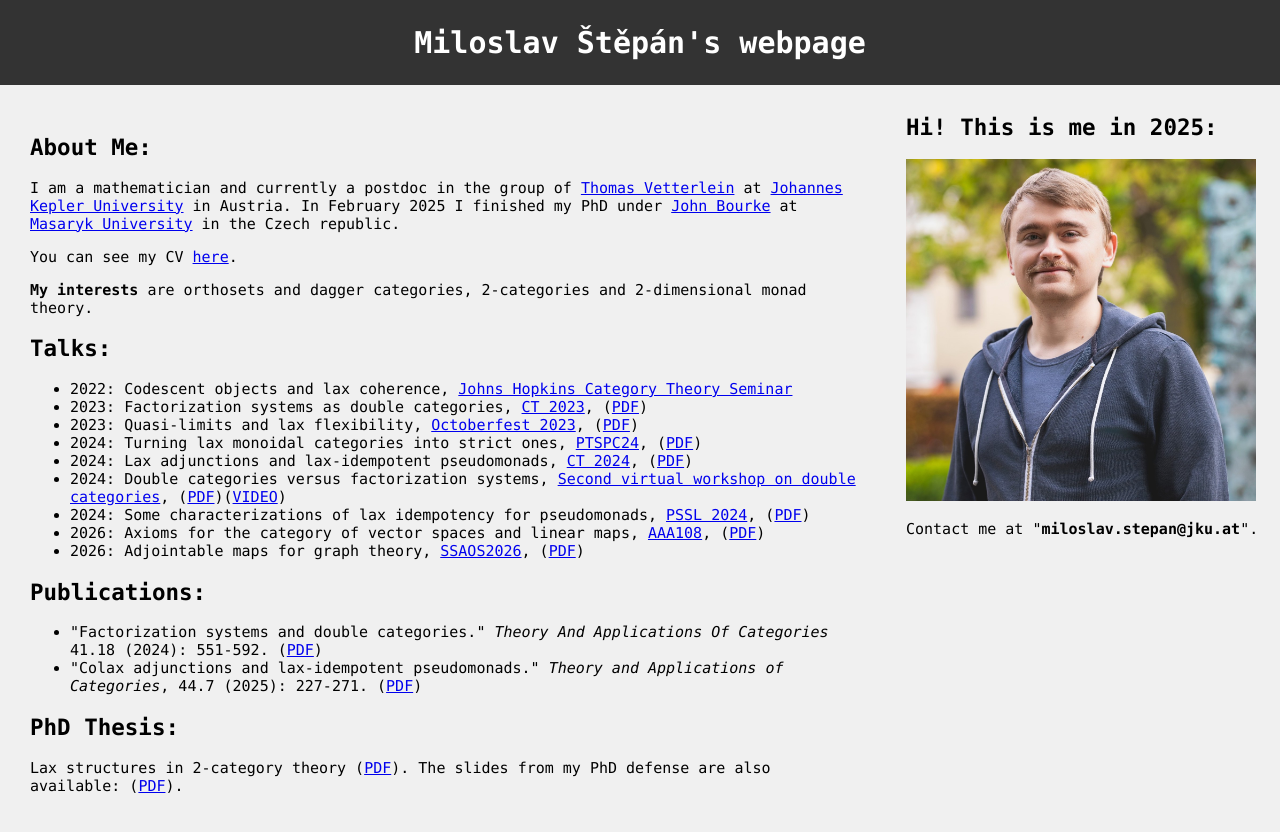
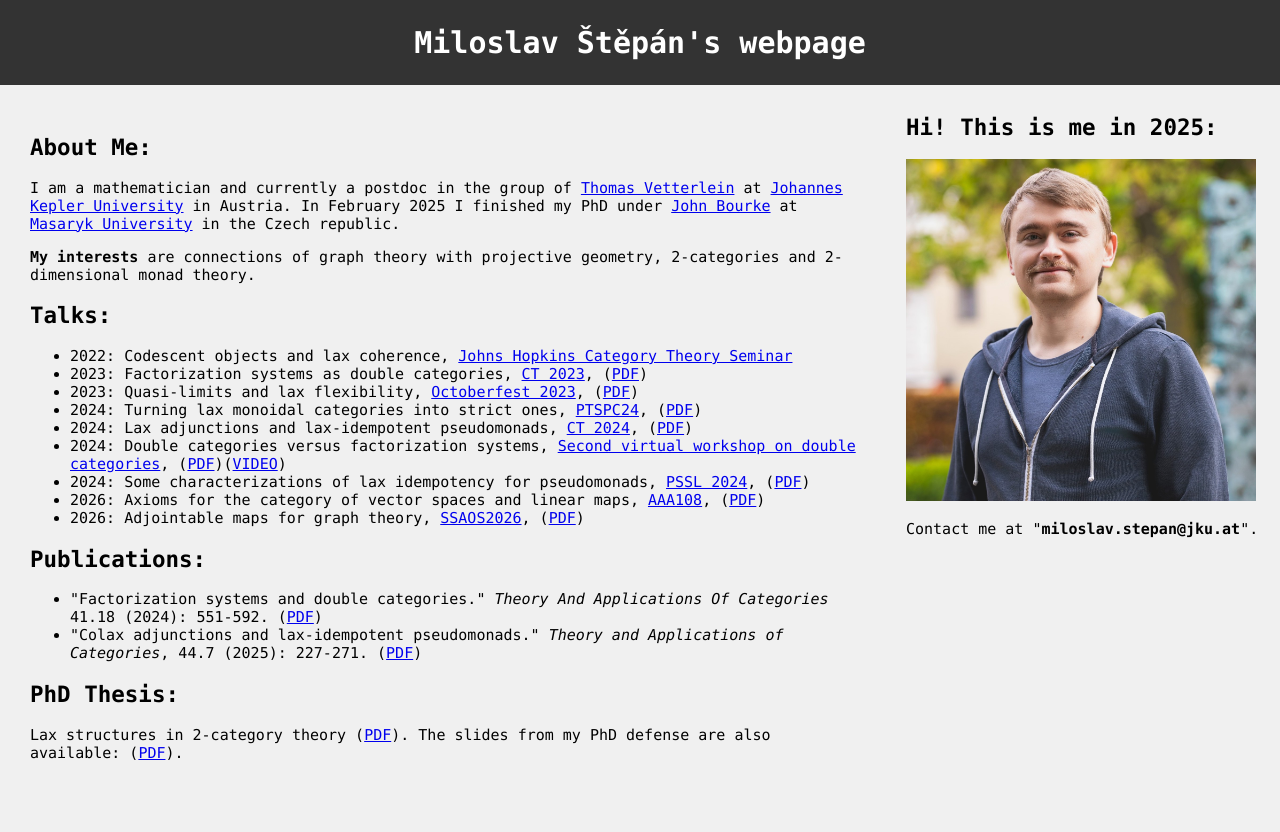
Before and after one commit to MiloslavStepan/MiloslavStepan.github.io, a Jekyll site: the page built from README.md, in a window 1280 px wide. Shown: the top 832 px of the page. Built offline with Jekyll 4.4.1, drawn with Linux system fonts in a browser that asks for light colours; our own code applies the rules of GitHub Pages for plain Markdown files.

Commit message:
Update home.html

```diff
--- a/_layouts/home.html
+++ b/_layouts/home.html
@@ -66,8 +66,8 @@
 	<section>
         <h2>About Me:</h2>
 		<p>I am a mathematician and currently a postdoc in the group of <a href="https://www.jku.at/en/institute-for-mathematical-methods-in-medicine-and-data-based-modeling/about-us/team/thomas-vetterlein/">Thomas Vetterlein</a> at <a href="https://www.jku.at/">Johannes Kepler University</a> in Austria. In February 2025 I finished my PhD under <a href="https://www.math.muni.cz/~bourkej/">John Bourke</a> at <a href="https://www.sci.muni.cz/en">Masaryk University</a> in the Czech republic.</p>
-		<p>You can see my CV <a href="Files/cv_stepan.pdf">here</a>.</p>
-		<p><strong>My interests</strong> are orthosets and dagger categories, 2-categories and 2-dimensional monad theory. </p>
+
+		<p><strong>My interests</strong> are connections of graph theory with projective geometry, 2-categories and 2-dimensional monad theory. </p>
 
         <h2>Talks:</h2>
 
```
